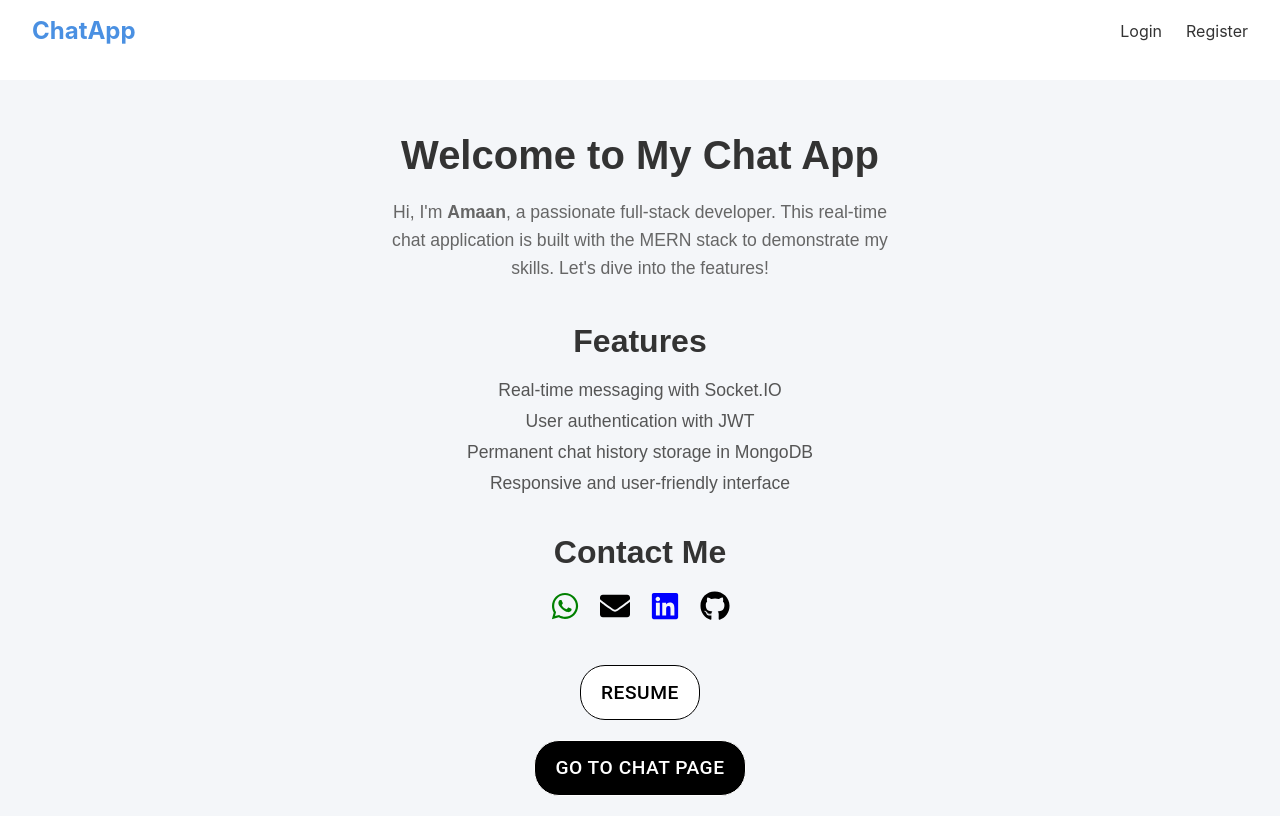
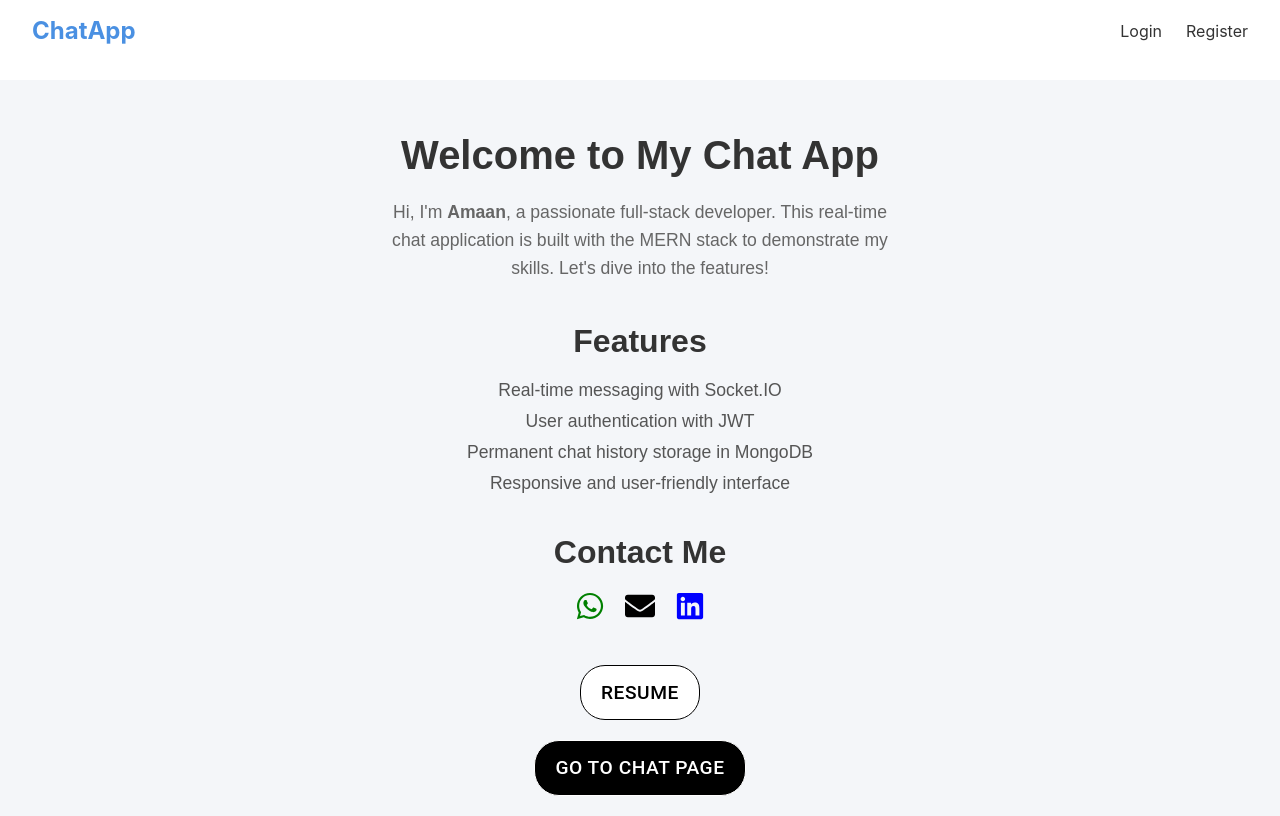
Before and after one commit to amaansodagar786/frontend_chat, a React (Create React App) app: page / in a window 1280 px wide. Built offline with nearby package versions, Linux system fonts and the light colour scheme; no server answers.

Commit message:
Update Home.jsx

```diff
--- a/src/Pages/Home/Home.jsx
+++ b/src/Pages/Home/Home.jsx
@@ -60,9 +60,7 @@ const Home = () => {
             <a href="https://www.linkedin.com/in/amaan-sodagar-67b640215/" target="_blank" >
               <FaLinkedin size={30} color='blue' />
             </a>
-            <a href="https://github.com/amaansodagar786" target="_blank" >
-              <FaGithub size={30} color='black' />
-            </a>
+
           </div>
         </section>
 
```
